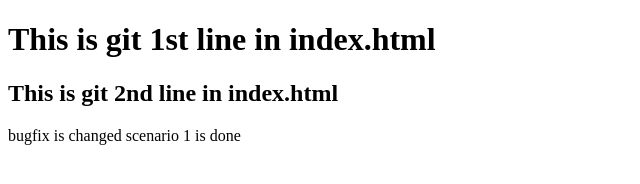
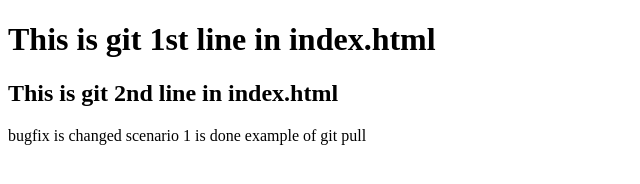
Before and after one commit to ashwin1-dev/16-feb-22, a plain HTML site: page index.html in a window 1280 px wide. Shown: the whole page, without its empty margins (0-640 px from the left). Drawn offline with Linux system fonts and the light colour scheme.

Commit message:
Update index.html

```diff
--- a/index.html
+++ b/index.html
@@ -4,6 +4,7 @@
  	<h2> This is git 2nd line in index.html </h1>
 		bugfix is changed
 		scenario 1 is done
+	  example of git pull
   </body>
 
 </html>
```
